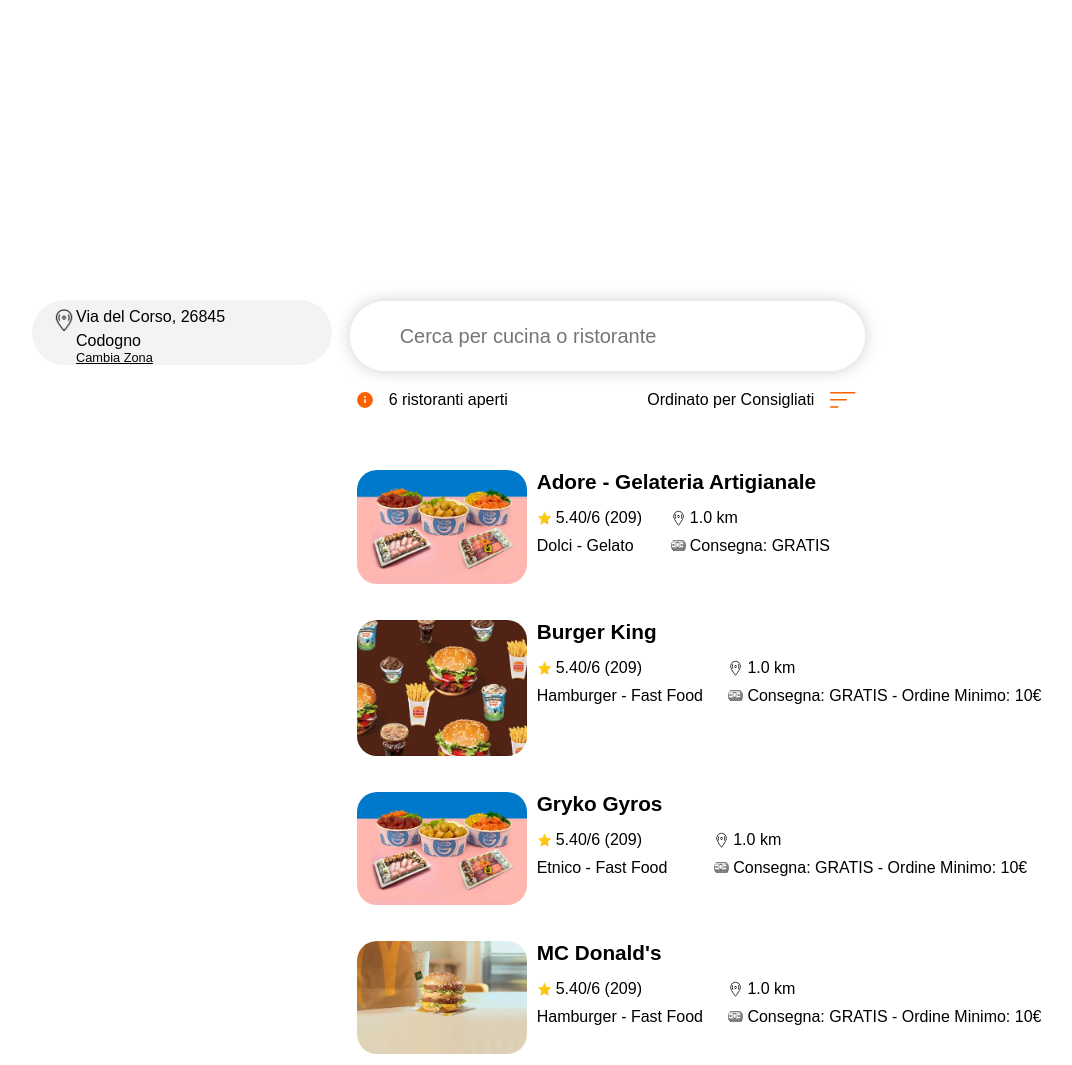
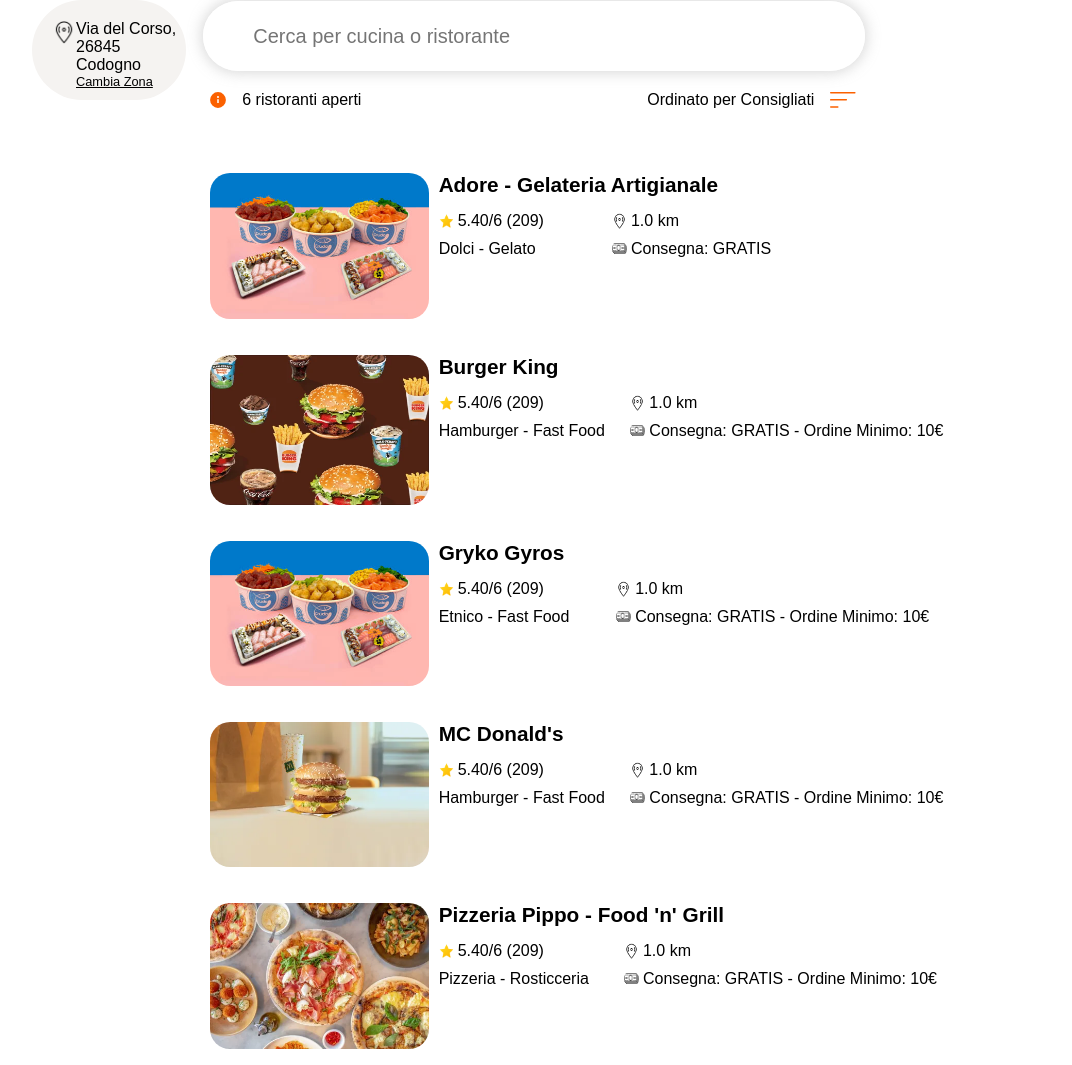
Before and after one commit to GabrieleBarberio/team3-justeat, a plain HTML site: page components/listing-cards/index.html in a window 1280 px wide. Shown: the top 1065 px of the page, without its empty margins (192-1264 px from the left). Drawn offline with Linux system fonts and the light colour scheme; a web font is replaced by a local one.

Commit message:
style: implemented the listing page

```diff
--- a/components/listing-cards/index.sass
+++ b/components/listing-cards/index.sass
@@ -7,35 +7,20 @@ body
     height: 100%
     margin: 0
     padding: 0
-    display: flex
-    flex-direction: column
 
-input
-    color: black
 
-.nav
-    height: 300px
-    width: 100%
-    background-color: #ffff
 
 .main-wrapper
     width: 65%
     height: 100%
     margin: 0 auto
     display: flex
-
     gap: 2%
-    .side-wrapper
-        display: flex
-        flex-direction: column
-        width: 100%
-        height: 100%
-        max-width: 300px
-        .pop
+    .side-wrapper .pop
             position: relative
             width: 100%
             height: 100%
-            max-height: 150px
+            max-height: 100px
             background-color:#f5f3f1
             border-radius: 80px
             display: flex
@@ -65,10 +50,6 @@ input
                 color: black
                 font-size: 0.8rem
                 padding-left: 44px
-        .sidebar
-            width: 100%
-            flex-grow: 1
-            background-color: red
     .content-wrapper
         display: flex
         flex-direction: column
```
Also changed, not shown: components/listing-cards/index.css, 1 other file.
